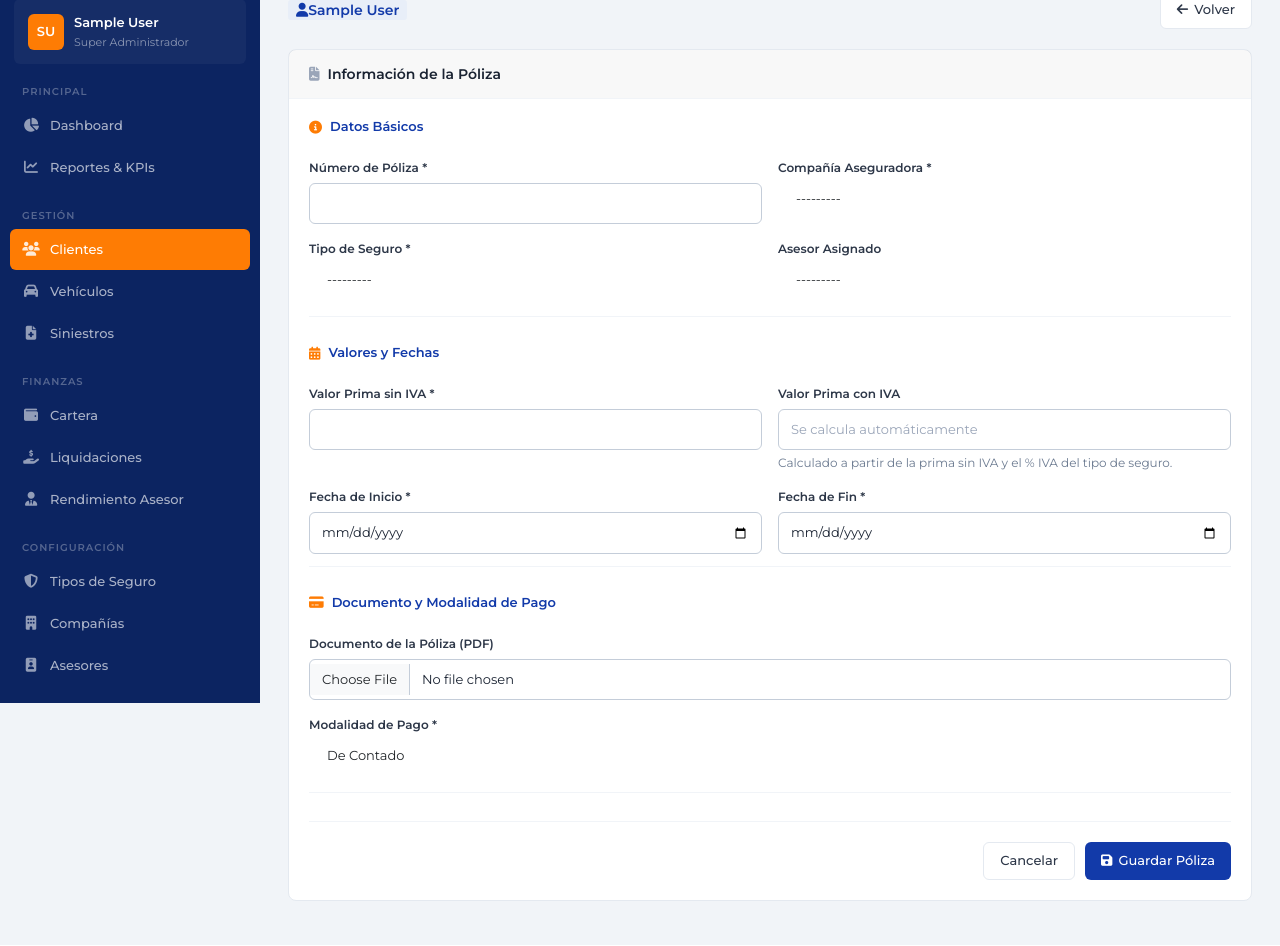
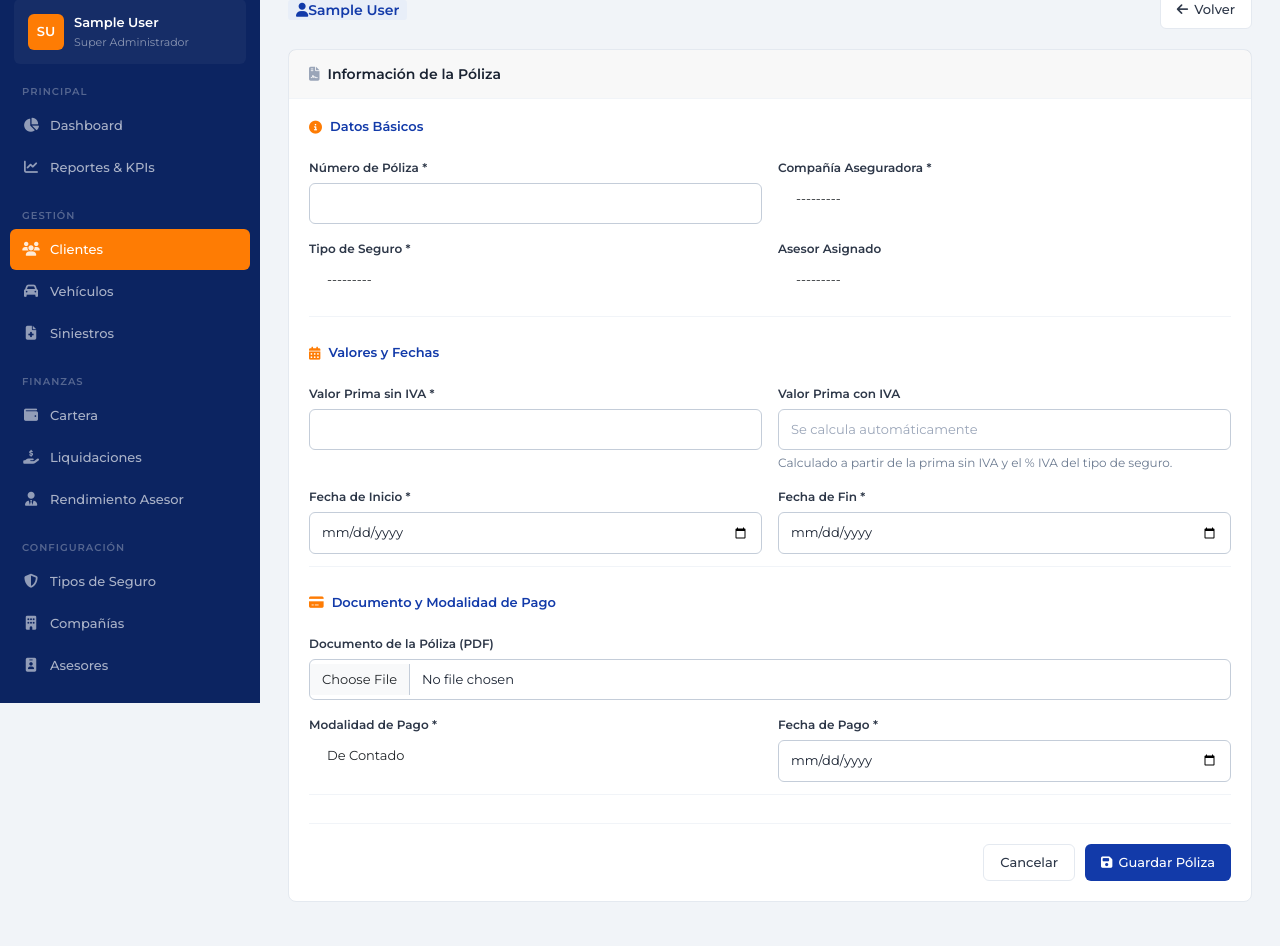
Before and after one commit to Santiago-caicedo/assecol_seguros, a Django app: page /dashboard/clientes/1/polizas/nueva/ in a window 1280 px wide. Shown: the part 97-1043 px from the top of the page. Run offline with Django 5.2, Linux system fonts and the light colour scheme; the visitor is signed in with stand-in values (Sample User, id 1); data comes from the database, SQL or seed files in the repository; data that the repository does not hold is empty; parts of the project's set-up code (start-up, migrations or seed data) failed here and were passed over; some libraries are stand-ins or nearby versions.

Commit message:
Campo fecha de pago para pólizas de contado

```diff
--- a/dashboard_admin/templates/dashboard_admin/policy_form.html
+++ b/dashboard_admin/templates/dashboard_admin/policy_form.html
@@ -162,6 +162,13 @@
                         <div class="form-error">{{ form.numero_credito.errors|striptags }}</div>
                         {% endif %}
                     </div>
+                    <div class="col-md-6 contado-field" style="display: none;">
+                        <label for="{{ form.fecha_pago_contado.id_for_label }}" class="form-label">Fecha de Pago *</label>
+                        {{ form.fecha_pago_contado }}
+                        {% if form.fecha_pago_contado.errors %}
+                        <div class="form-error">{{ form.fecha_pago_contado.errors|striptags }}</div>
+                        {% endif %}
+                    </div>
                 </div>
             </div>
 
@@ -181,16 +188,20 @@
 
 <script>
 document.addEventListener('DOMContentLoaded', function() {
-    // Lógica para el Plazo en Meses y campos de Financiado
+    // Lógica para el Plazo en Meses y campos de Financiado/Contado
     const modoPagoSelect = document.getElementById('{{ form.modo_pago.id_for_label }}');
     const plazoContainer = document.getElementById('plazo-meses-container');
     const financiadoFields = document.querySelectorAll('.financiado-field');
+    const contadoFields = document.querySelectorAll('.contado-field');
 
     function toggleModoPagoFields() {
         const selectedValue = modoPagoSelect.value;
         plazoContainer.style.display = (selectedValue === 'CREDITO' || selectedValue === 'MENSUAL') ? 'block' : 'none';
         financiadoFields.forEach(el => {
             el.style.display = (selectedValue === 'FINANCIADO') ? 'block' : 'none';
+        });
+        contadoFields.forEach(el => {
+            el.style.display = (selectedValue === 'CONTADO') ? 'block' : 'none';
         });
     }
     toggleModoPagoFields();
--- a/polizas/forms.py
+++ b/polizas/forms.py
@@ -20,11 +20,13 @@ class PolicyForm(forms.ModelForm):
             'plazo_meses',
             'financiera',
             'numero_credito',
+            'fecha_pago_contado',
         ]
 
         widgets = {
             'fecha_inicio': forms.DateInput(attrs={'type': 'date'}),
             'fecha_fin': forms.DateInput(attrs={'type': 'date'}),
+            'fecha_pago_contado': forms.DateInput(attrs={'type': 'date'}),
         }
 
     def __init__(self, *args, **kwargs):
@@ -39,12 +41,14 @@ class PolicyForm(forms.ModelForm):
         self.fields['asesor'].required = False
         self.fields['financiera'].required = False
         self.fields['numero_credito'].required = False
+        self.fields['fecha_pago_contado'].required = False
 
     def clean(self):
         cleaned_data = super().clean()
         modo_pago = cleaned_data.get('modo_pago')
         financiera = cleaned_data.get('financiera')
         numero_credito = cleaned_data.get('numero_credito')
+        fecha_pago_contado = cleaned_data.get('fecha_pago_contado')
 
         if modo_pago == 'FINANCIADO':
             if not financiera:
@@ -52,4 +56,7 @@ class PolicyForm(forms.ModelForm):
             if not numero_credito:
                 self.add_error('numero_credito', 'Requerido cuando la modalidad es Financiado.')
 
+        if modo_pago == 'CONTADO' and not fecha_pago_contado:
+            self.add_error('fecha_pago_contado', 'Requerido cuando la modalidad es De Contado.')
+
         return cleaned_data
--- a/polizas/models.py
+++ b/polizas/models.py
@@ -94,6 +94,7 @@ class Poliza(models.Model):
     plazo_meses = models.PositiveIntegerField('Plazo en Meses', default=12, help_text="Relevante para pago a Crédito o Mensual")
     financiera = models.CharField('Financiera', max_length=150, blank=True, help_text="Solo aplica si la modalidad es Financiado.")
     numero_credito = models.CharField('Número de Crédito', max_length=50, blank=True, help_text="Solo aplica si la modalidad es Financiado.")
+    fecha_pago_contado = models.DateField('Fecha de Pago', blank=True, null=True, help_text="Solo aplica si la modalidad es De Contado.")
     # entidad_financiera lo añadiremos después si es necesario para simplificar ahora
     estado_cartera = models.CharField('Estado de Cartera', max_length=15, choices=ESTADO_CARTERA_CHOICES, default='AL_DIA')
     # --- Campos de Estado y Cancelación ---
--- a/polizas/signals.py
+++ b/polizas/signals.py
@@ -80,9 +80,10 @@ def crear_pago_para_contado_y_credito(sender, instance, created, **kwargs):
             # Lógica de Creación
             if comision_actual and comision_actual > 0:
                 try:
+                    fecha_pago = instance.fecha_pago_contado if instance.modo_pago == 'CONTADO' and instance.fecha_pago_contado else instance.fecha_inicio
                     Pago.objects.create(
                         poliza=instance,
-                        fecha_pago=instance.fecha_inicio,
+                        fecha_pago=fecha_pago,
                         monto_pagado=comision_actual,
                         estado_comision='PENDIENTE',
                         notas='Registro de comisión generado automáticamente al crear la póliza.'
```
Also changed, not shown: polizas/migrations/0003_poliza_fecha_pago_contado.py (added).
